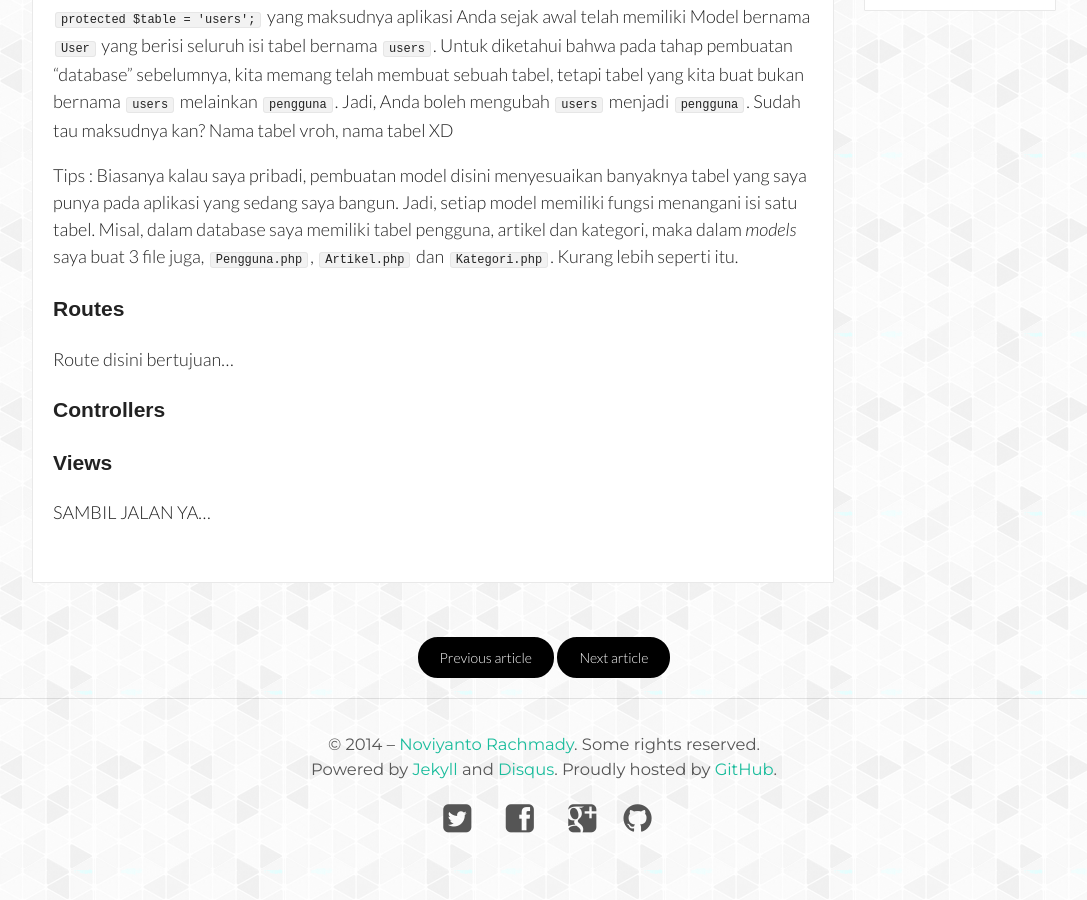
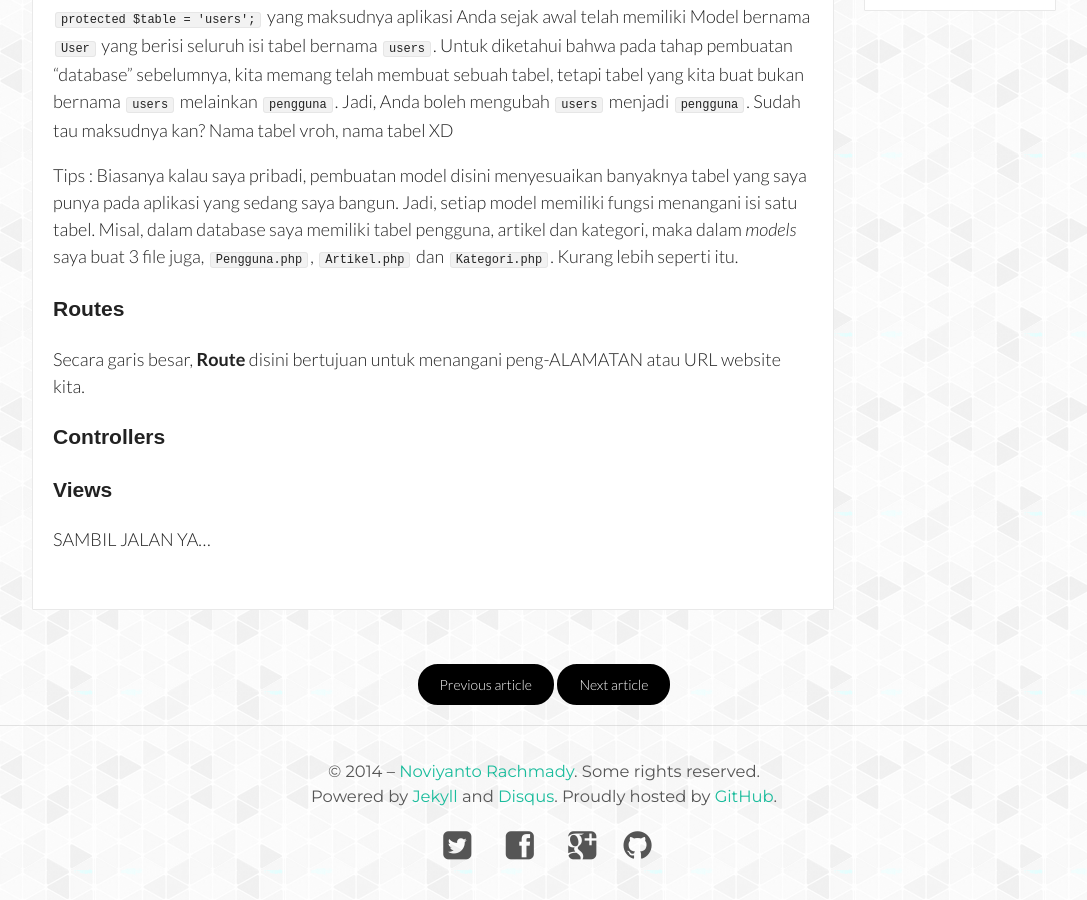
Before and after one commit to novay/novay.github.io, a Jekyll site: the page built from _posts/2014-03-05-membuat-autentikasi-login-laravel-bagian-2.md, in a window 1280 px wide and 900 px high, scrolled down 739 px. Shown: the whole window, without its empty margins (96-1183 px from the left). Built offline with Jekyll 4.4.1, drawn with Linux system fonts in a browser that asks for light colours; nearby versions of some CDN libraries; some web fonts are replaced; comment, search, counter and statistics services are not loaded; before the commit the page ends 1612 px from its top, so only the background shows below that.

Commit message:
update dikit

```diff
--- a/_posts/2014-03-05-membuat-autentikasi-login-laravel-bagian-2.md
+++ b/_posts/2014-03-05-membuat-autentikasi-login-laravel-bagian-2.md
@@ -12,6 +12,7 @@ share: true
 Ini merupakan lanjutan dari panduan sebelumnya, apabila Anda belum membacanya silahkan kunjungi [Bagian 1]({{site.url}}/blog/2013/04/03/membuat-autentikasi-login-laravel-bagian-1/)...
 
 Dari hasil percobaan sebelumnya, kita telah memiliki :
+
 - Database, menggunakan SQLITE
 - Tabel, berkat *migrations*
 - Pengguna, berkat *seeding*
@@ -28,7 +29,7 @@ Tips : Biasanya kalau saya pribadi, pembuatan model disini menyesuaikan banyakny
 
 ### Routes
 
-Route disini bertujuan...
+Secara garis besar, **Route** disini bertujuan untuk menangani peng-ALAMATAN atau URL website kita.
 
 ### Controllers
 
```
